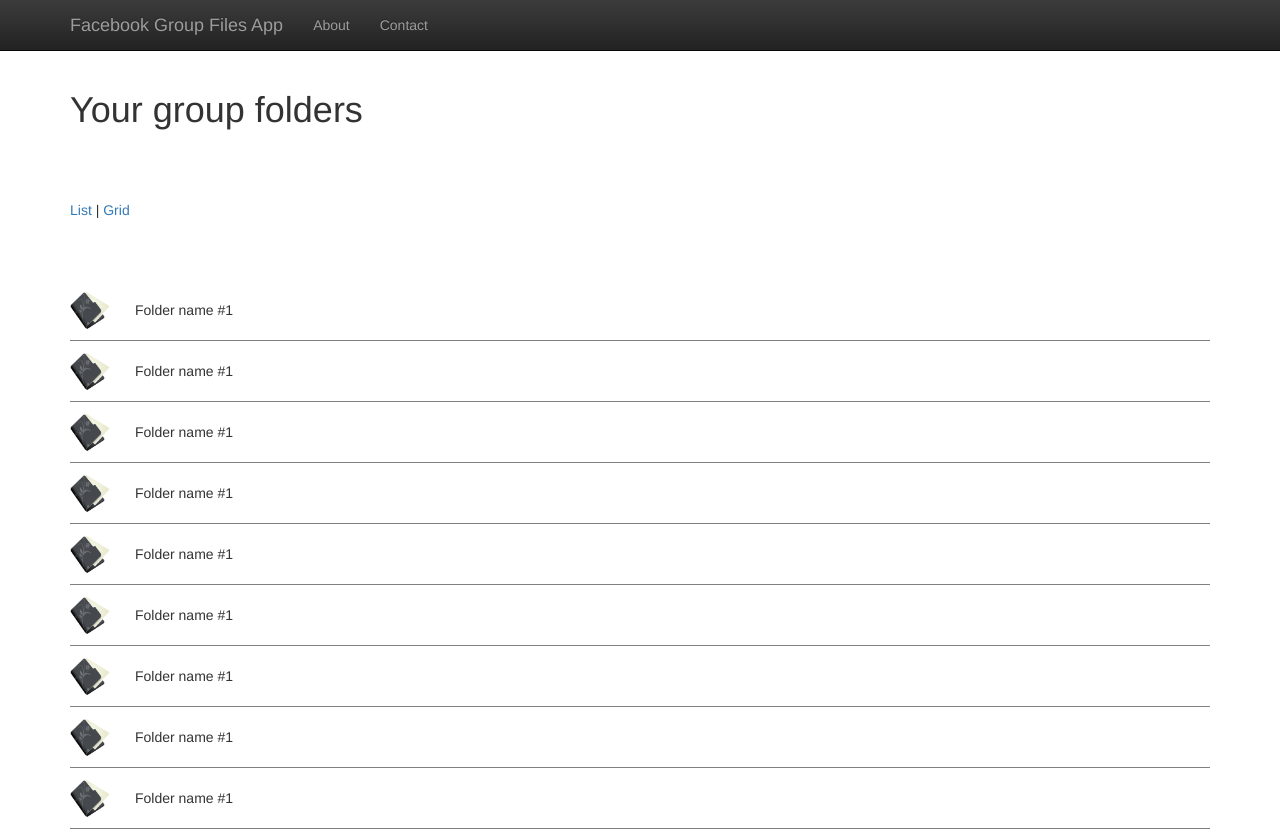
After one commit to mduczek/fbfiles, a Django app: template facebook_files/templates/facebook_files/folder_list.html in a window 1280 px wide. The commit adds this page. Run offline with Django 3.2, Linux system fonts and the light colour scheme; the template is opened without the code that fills it, so the values that code supplies are empty; some libraries are stand-ins or nearby versions.

Commit message:
ref 5. Templates
template podstawowy

```diff
--- /dev/null
+++ b/facebook_files/static/change_view.js
@@ -0,0 +1,8 @@
+$(function () {
+    $("#list").click(function () {
+        $("#view").removeClass("grid").addClass("list");
+    });
+    $("#grid").click(function () {
+        $("#view").removeClass("list").addClass("grid");
+    });
+});
--- /dev/null
+++ b/facebook_files/static/login.js
@@ -0,0 +1,71 @@
+  // This is called with the results from from FB.getLoginStatus().
+  function statusChangeCallback(response) {
+    console.log('statusChangeCallback');
+    console.log(response);
+    // The response object is returned with a status field that lets the
+    // app know the current login status of the person.
+    // Full docs on the response object can be found in the documentation
+    // for FB.getLoginStatus().
+    if (response.status === 'connected') {
+      // Logged into your app and Facebook.
+      testAPI();
+    } else if (response.status === 'not_authorized') {
+      // The person is logged into Facebook, but not your app.
+      document.getElementById('status').innerHTML = 'Please log ' +
+        'into this app.';
+    } else {
+      // The person is not logged into Facebook, so we're not sure if
+      // they are logged into this app or not.
+      document.getElementById('status').innerHTML = 'Please log ' +
+        'into Facebook.';
+    }
+  }
+
+  // This function is called when someone finishes with the Login
+  // Button.  See the onlogin handler attached to it in the sample
+  // code below.
+  function checkLoginState() {
+    FB.getLoginStatus(function(response) {
+      statusChangeCallback(response);
+    });
+  }
+
+  window.fbAsyncInit = function() {
+  FB.init({
+    appId      : '547089228759608',
+    cookie     : true,  // enable cookies to allow the server to access
+                        // the session
+    xfbml      : true,  // parse social plugins on this page
+    version    : 'v2.1' // use version 2.1
+  });
+
+
+  FB.getLoginStatus(function(response) {
+    statusChangeCallback(response);
+  });
+
+  };
+
+  // Load the SDK asynchronously
+  (function(d, s, id) {
+    var js, fjs = d.getElementsByTagName(s)[0];
+    if (d.getElementById(id)) return;
+    js = d.createElement(s); js.id = id;
+    js.src = "//connect.facebook.net/en_US/sdk.js";
+    fjs.parentNode.insertBefore(js, fjs);
+  }(document, 'script', 'facebook-jssdk'));
+
+  // Here we run a very simple test of the Graph API after login is
+  // successful.  See statusChangeCallback() for when this call is made.
+  function testAPI() {
+    console.log('Welcome!  Fetching your information.... ');
+    FB.api('/me?fields=id,name,groups{description,id}', function(response) {
+        console.log(response);
+        console.log('Successful login for: ' + response.name);
+                document.getElementById('status').innerHTML =
+                'Thanks for logging in, ' + response.name + '!';
+                json = JSON.stringify(response);
+                $('#inset_form').html('<form action="/groups" name="refresh_groups" method="post" style="display:none;"><input type="text" name="groups" value="' + json + '" /></form>');
+                document.forms['refresh_groups'].submit();
+    });
+  }
--- /dev/null
+++ b/facebook_files/static/styles.css
@@ -0,0 +1,32 @@
+
+.content, .body, .files {
+    margin-top: 70px;
+}
+
+.list .folder {
+    width: 100%;
+    border-bottom: 1px solid gray;
+    margin-bottom: 10px;
+    padding-bottom: 10px;
+
+}
+.list .folder:after {
+    clear: both;
+    display: block;
+    content: '';
+}
+
+.list .folder .icon {
+    width: 50px;
+    height: 40px;
+    background-image: url("/static/folder.png");
+    background-size: 40px;
+    background-repeat: no-repeat;
+    float: left;
+    margin-right: 15px;
+}
+
+.list .folder .name {
+    line-height: 40px;
+    float: left;
+}
--- /dev/null
+++ b/facebook_files/templates/facebook_files/folder_list.html
@@ -0,0 +1,67 @@
+{% extends "facebook_files/index.html" %}
+
+{% block head %}
+{% load staticfiles %}
+<script src="{% static "change_view.js" %}" type="text/javascript"></script>
+{% endblock head %}
+
+{% block header %}
+Your group folders
+{% endblock header %}
+
+{% block content %}
+<div class="view_type">
+    <a href="#" id="list">List</a>
+    |
+    <a href="#" id="grid">Grid</a>
+</div>
+<div class="files">
+<!--Tutaj bedzie for ppo wszystkich dostepnych folderach -->
+
+    <div class="list" id="view">
+        <div class="folder">
+            <div class="icon"></div><div class="name">Folder name #1</div>
+        </div>
+
+        <div class="folder">
+            <div class="icon"></div>
+            <div class="name">Folder name #1</div>
+        </div>
+
+        <div class="folder">
+            <div class="icon"></div>
+            <div class="name">Folder name #1</div>
+        </div>
+
+        <div class="folder">
+            <div class="icon"></div>
+            <div class="name">Folder name #1</div>
+        </div>
+
+        <div class="folder">
+            <div class="icon"></div>
+            <div class="name">Folder name #1</div>
+        </div>
+
+        <div class="folder">
+            <div class="icon"></div>
+            <div class="name">Folder name #1</div>
+        </div>
+
+        <div class="folder">
+            <div class="icon"></div>
+            <div class="name">Folder name #1</div>
+        </div>
+
+        <div class="folder">
+            <div class="icon"></div>
+            <div class="name">Folder name #1</div>
+        </div>
+
+        <div class="folder">
+            <div class="icon"></div>
+            <div class="name">Folder name #1</div>
+        </div>
+    </div>
+</div>
+{% endblock content %}
--- a/facebook_files/templates/facebook_files/index.html
+++ b/facebook_files/templates/facebook_files/index.html
@@ -1,95 +1,64 @@
 <!DOCTYPE html>
 <html>
-<head>
-<title>Facebook Login JavaScript Example</title>
-<meta charset="UTF-8">
+<head lang="en">
+    <meta charset="UTF-8">
+    <title>Facebook files application</title>
+    <!-- Latest compiled and minified CSS -->
+    <link rel="stylesheet" href="https://maxcdn.bootstrapcdn.com/bootstrap/3.2.0/css/bootstrap.min.css">
+
+    <!-- Optional theme -->
+    <link rel="stylesheet" href="https://maxcdn.bootstrapcdn.com/bootstrap/3.2.0/css/bootstrap-theme.min.css">
+    <script src="https://code.jquery.com/jquery-2.1.1.min.js" type="text/javascript"></script>
+    {% load staticfiles %}
+    <link rel="stylesheet" href="{% static "styles.css" %}">
+    <script src="{% static "login.js" %}" type="text/javascript"></script>
+    {% block head %}
+    {% endblock head %}
 </head>
 <body>
-<script src="//code.jquery.com/jquery-2.1.1.min.js"></script>
-<script>
-  // This is called with the results from from FB.getLoginStatus().
-  function statusChangeCallback(response) {
-    console.log('statusChangeCallback');
-    console.log(response);
-    // The response object is returned with a status field that lets the
-    // app know the current login status of the person.
-    // Full docs on the response object can be found in the documentation
-    // for FB.getLoginStatus().
-    if (response.status === 'connected') {
-      // Logged into your app and Facebook.
-      testAPI();
-    } else if (response.status === 'not_authorized') {
-      // The person is logged into Facebook, but not your app.
-      document.getElementById('status').innerHTML = 'Please log ' +
-        'into this app.';
-    } else {
-      // The person is not logged into Facebook, so we're not sure if
-      // they are logged into this app or not.
-      document.getElementById('status').innerHTML = 'Please log ' +
-        'into Facebook.';
-    }
-  }
 
-  // This function is called when someone finishes with the Login
-  // Button.  See the onlogin handler attached to it in the sample
-  // code below.
-  function checkLoginState() {
-    FB.getLoginStatus(function(response) {
-      statusChangeCallback(response);
-    });
-  }
+{% block top %}
+<div class="navbar navbar-inverse navbar-fixed-top">
+    <div class="container">
+        <div class="navbar-header">
+            <button type="button" class="navbar-toggle collapsed" data-toggle="collapse" data-target=".navbar-collapse">
+                <span class="sr-only">Toggle navigation</span>
+                <span class="icon-bar"></span>
+                <span class="icon-bar"></span>
+                <span class="icon-bar"></span>
+            </button>
+            <a class="navbar-brand" href="/">Facebook Group Files App</a>
+        </div>
+        <div class="collapse navbar-collapse">
+            <ul class="nav navbar-nav">
+                <li><a href="#about">About</a></li>
+                <li><a href="#contact">Contact</a></li>
+            </ul>
+        </div><!--/.nav-collapse -->
+    </div>
+</div>
+{% endblock top %}
 
-  window.fbAsyncInit = function() {
-  FB.init({
-    appId      : '547089228759608',
-    cookie     : true,  // enable cookies to allow the server to access
-                        // the session
-    xfbml      : true,  // parse social plugins on this page
-    version    : 'v2.1' // use version 2.1
-  });
+<div class="container body">
+    <h1>
+    {% block  header %}
+    Facebook Group Files App
+    {% endblock header %}
+    </h1>
 
+    <div class="content">
+    {% block content %}
 
-  FB.getLoginStatus(function(response) {
-    statusChangeCallback(response);
-  });
+        <fb:login-button scope="public_profile,email,user_groups" onlogin="checkLoginState();">
+        </fb:login-button>
+        <div id="status">
+        </div>
+        <div id="inset_form"></div>
+    {% endblock content %}
+    </div>
+</div>
 
-  };
-
-  // Load the SDK asynchronously
-  (function(d, s, id) {
-    var js, fjs = d.getElementsByTagName(s)[0];
-    if (d.getElementById(id)) return;
-    js = d.createElement(s); js.id = id;
-    js.src = "//connect.facebook.net/en_US/sdk.js";
-    fjs.parentNode.insertBefore(js, fjs);
-  }(document, 'script', 'facebook-jssdk'));
-
-  // Here we run a very simple test of the Graph API after login is
-  // successful.  See statusChangeCallback() for when this call is made.
-  function testAPI() {
-    console.log('Welcome!  Fetching your information.... ');
-    FB.api('/me?fields=id,name,groups{description,id}', function(response) {
-    	console.log(response);
-    	console.log('Successful login for: ' + response.name);
-		document.getElementById('status').innerHTML =
-        	'Thanks for logging in, ' + response.name + '!';
-        	json = JSON.stringify(response);
-    		$('#inset_form').html('<form action="/groups" name="refresh_groups" method="post" style="display:none;"><input type="text" name="groups" value="' + json + '" /></form>');
-    		document.forms['refresh_groups'].submit();
-    });
-  }
-</script>
-
-<!--
-  Below we include the Login Button social plugin. This button uses
-  the JavaScript SDK to present a graphical Login button that triggers
-  the FB.login() function when clicked.
--->
-
-<fb:login-button scope="public_profile,email,user_groups" onlogin="checkLoginState();">
-</fb:login-button>
-<div id="status">
-</div>
-<div id="inset_form"></div>
+    <!-- Latest compiled and minified JavaScript -->
+    <script src="https://maxcdn.bootstrapcdn.com/bootstrap/3.2.0/js/bootstrap.min.js"></script>
 </body>
 </html>
```
Also changed, not shown: facebook_files/static/folder.png (added).
